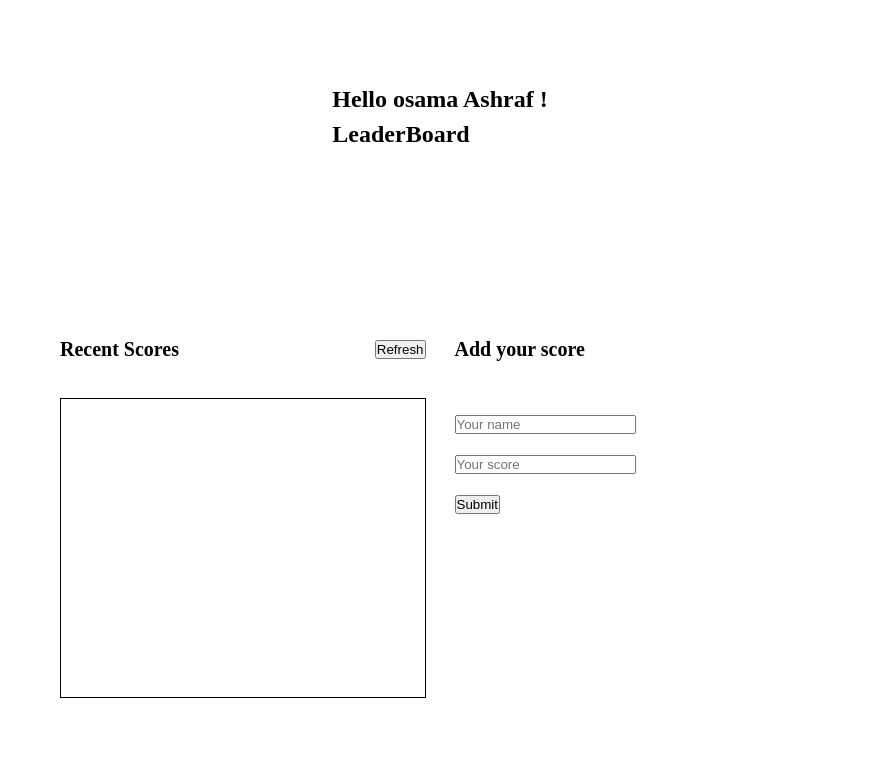
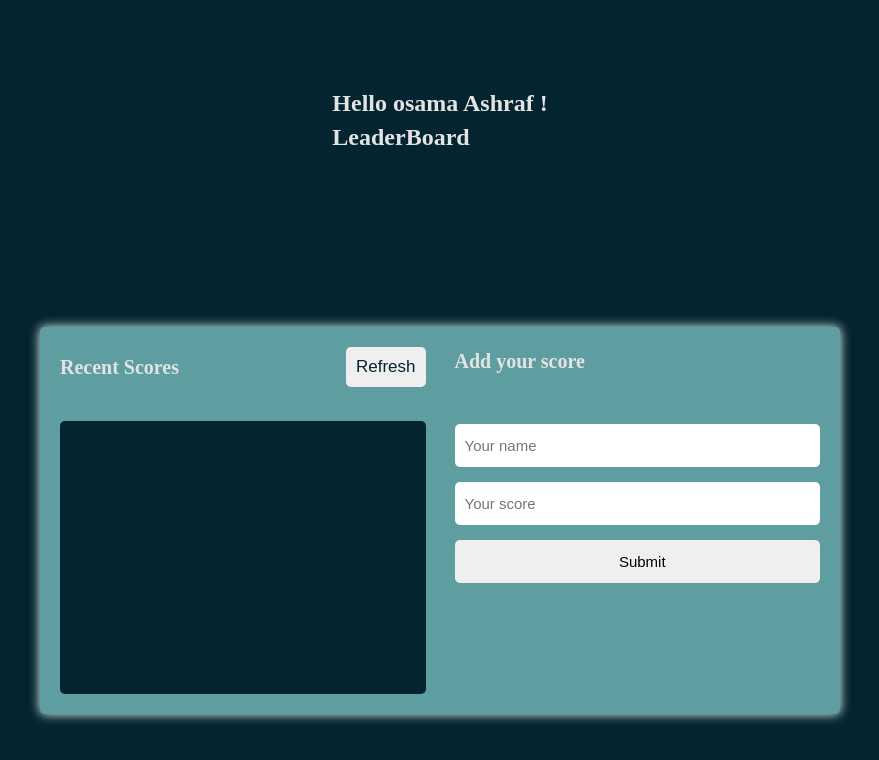
Before and after one commit to osamaashraf6/Leaderboard, a website built with webpack: page src/index.html in a window 1280 px wide. Shown: the whole page, without its empty margins (200-1079 px from the left). Built offline with nearby package versions, Linux system fonts and the light colour scheme; no server answers.

Commit message:
Add the CSS file for the styling

```diff
--- a/src/style.css
+++ b/src/style.css
@@ -1,3 +1,15 @@
+/* start index styles */
+
+/*
+1.index styles.
+2.universal styles.
+3.common styles.
+4.content styles.
+5.media query styles.
+*/
+
+/* end index styles */
+
 /* start universal styles */
 *,
 *::after,
@@ -11,7 +23,13 @@ body {
   font-weight: 400px;
   font-size: 16px;
   line-height: 1.42857143;
+  color: #e3e3e3;
+  background-color: rgb(4, 37, 48);
   position: relative;
+}
+
+html {
+  scroll-behavior: smooth;
 }
 
 /* end universal styles */
@@ -43,11 +61,13 @@ section {
 
 .sectionone__container__items {
   width: 800px;
+  background-color: cadetblue;
   padding: 20px;
   border-radius: 5px;
   display: grid;
   grid-template-columns: repeat(2, 1fr);
   grid-column-gap: 29px;
+  box-shadow: 0 0 11px azure;
 }
 
 .head {
@@ -65,26 +85,51 @@ h3 {
   margin-bottom: 49px;
 }
 
+.head > button {
+  border: 0;
+  outline: 0;
+  border-radius: 5px;
+  padding: 10px;
+  font-size: 17px;
+  color: rgb(4, 37, 48);
+  cursor: pointer;
+}
+
 .contents {
+  background-color: rgb(4, 37, 48);
   padding: 20px;
-  border: 1px solid;
-  height: 322px;
-  max-height: 300px;
+  border-radius: 5px;
+  height: 293px;
   overflow-y: auto;
+  max-height: 273px;
 }
 
 .contents > .content {
+  background-color: aliceblue;
+  padding: 10px;
+  border-radius: 5px;
   margin-bottom: 15px;
-  border-bottom: 1px solid;
+  color: rgb(4, 37, 48);
 }
 
 .contents > .content > span {
   font-size: 18px;
+  color: rgb(4, 37, 48);
 }
 
 .formcontrol {
   margin-bottom: 15px;
-  height: 25px;
+  height: 43px;
+}
+
+.formcontrol > input {
+  border: 0;
+  outline: 0;
+  border-radius: 5px;
+  width: 100%;
+  height: 100%;
+  padding-left: 10px;
+  font-size: 15px;
 }
 
 .formcontrol > input[type="submit"] {
@@ -92,3 +137,7 @@ h3 {
 }
 
 /* end content styles */
+
+/* start media query styles */
+
+/* end media query styles */
```
